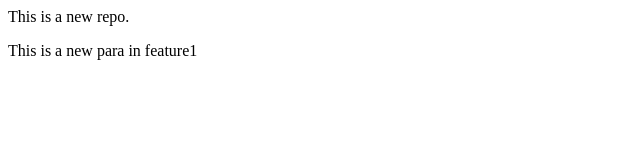
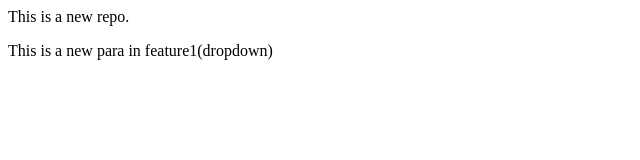
Before and after one commit to samruddhi2409-sudo/local-repo, a plain HTML site: page index.html in a window 1280 px wide. Shown: the full height of the page, 0-640 px from the left. Drawn offline with Linux system fonts and the light colour scheme.

Commit message:
New added

```diff
--- a/index.html
+++ b/index.html
@@ -1,2 +1,2 @@
 <p>This is a new repo.</p>
-<p>This is a new para in feature1</p>
+<p>This is a new para in feature1(dropdown)</p>
```
